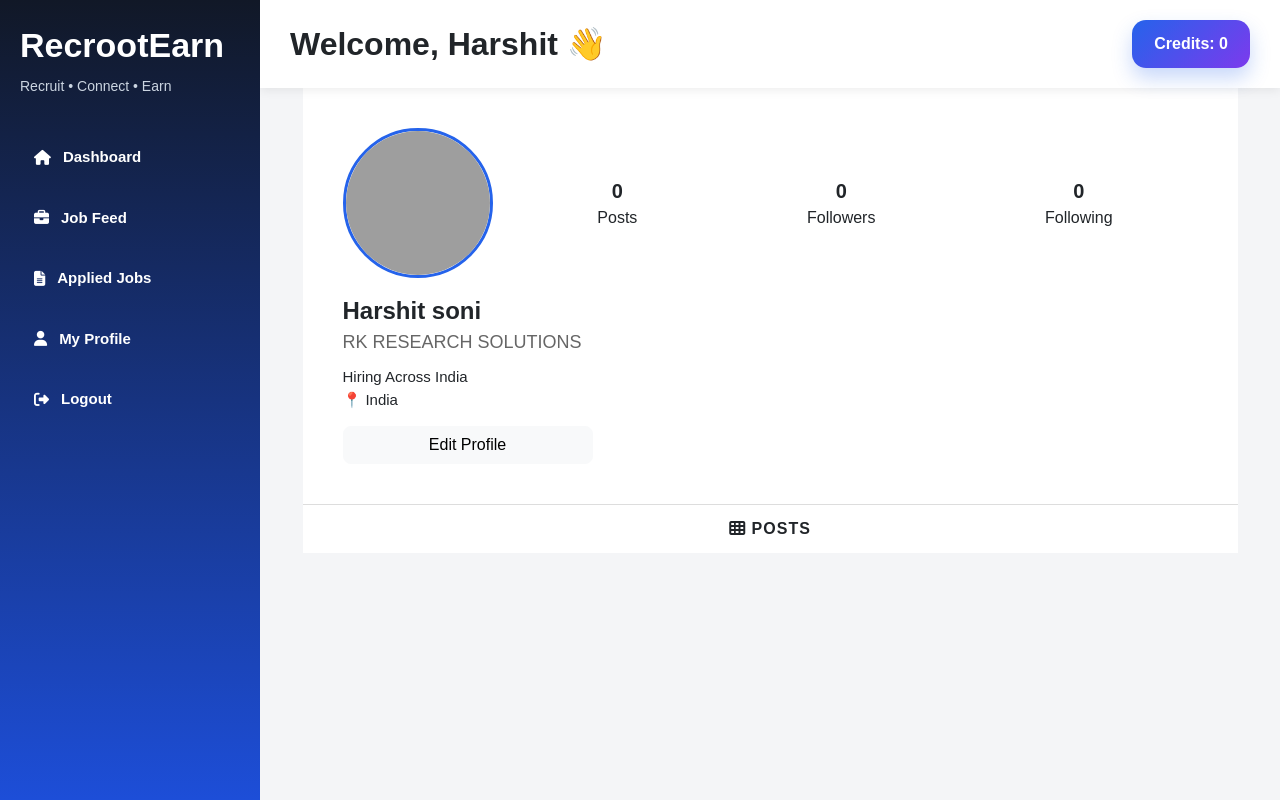
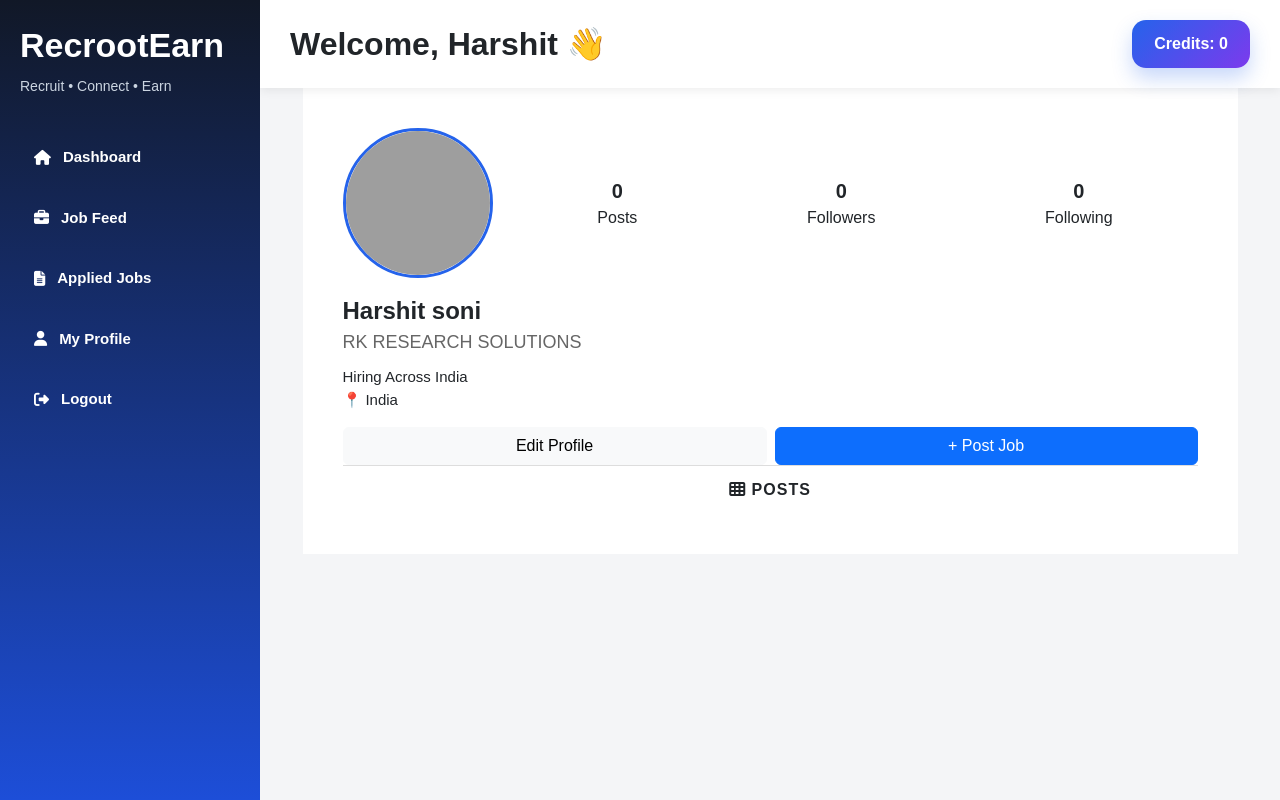
Before and after one commit to recrootearn/hr_exchange, a Flask app: page /profile in a window 1280 px wide. Run offline with Flask 3, Linux system fonts and the light colour scheme; a user stored in the database is signed in; data that the repository does not hold is empty; grey boxes are pictures that could not be loaded.

Commit message:
Update profile.html

```diff
--- a/templates/profile.html
+++ b/templates/profile.html
@@ -200,14 +200,23 @@
             🌐 {{ current_user.company_website }}
             {% endif %}
 
-        </div>
+        <div class="d-flex gap-2 mt-3">
 
-        <a href="/edit-profile"
-        class="btn btn-light edit-btn">
+    <a href="/edit-profile"
+    class="btn btn-light flex-fill">
 
-            Edit Profile
+        Edit Profile
 
-        </a>
+    </a>
+
+    <a href="/post-job"
+    class="btn btn-primary flex-fill">
+
+        + Post Job
+
+    </a>
+
+</div>
 
     </div>
 
@@ -222,7 +231,7 @@
 
         {% for job in jobs %}
 
-        <a href="/job-applicants/{{ job.id }}"
+        <a href="/post/{{ job.id }}"
         class="post-item">
 
             {% if job.image %}
```
